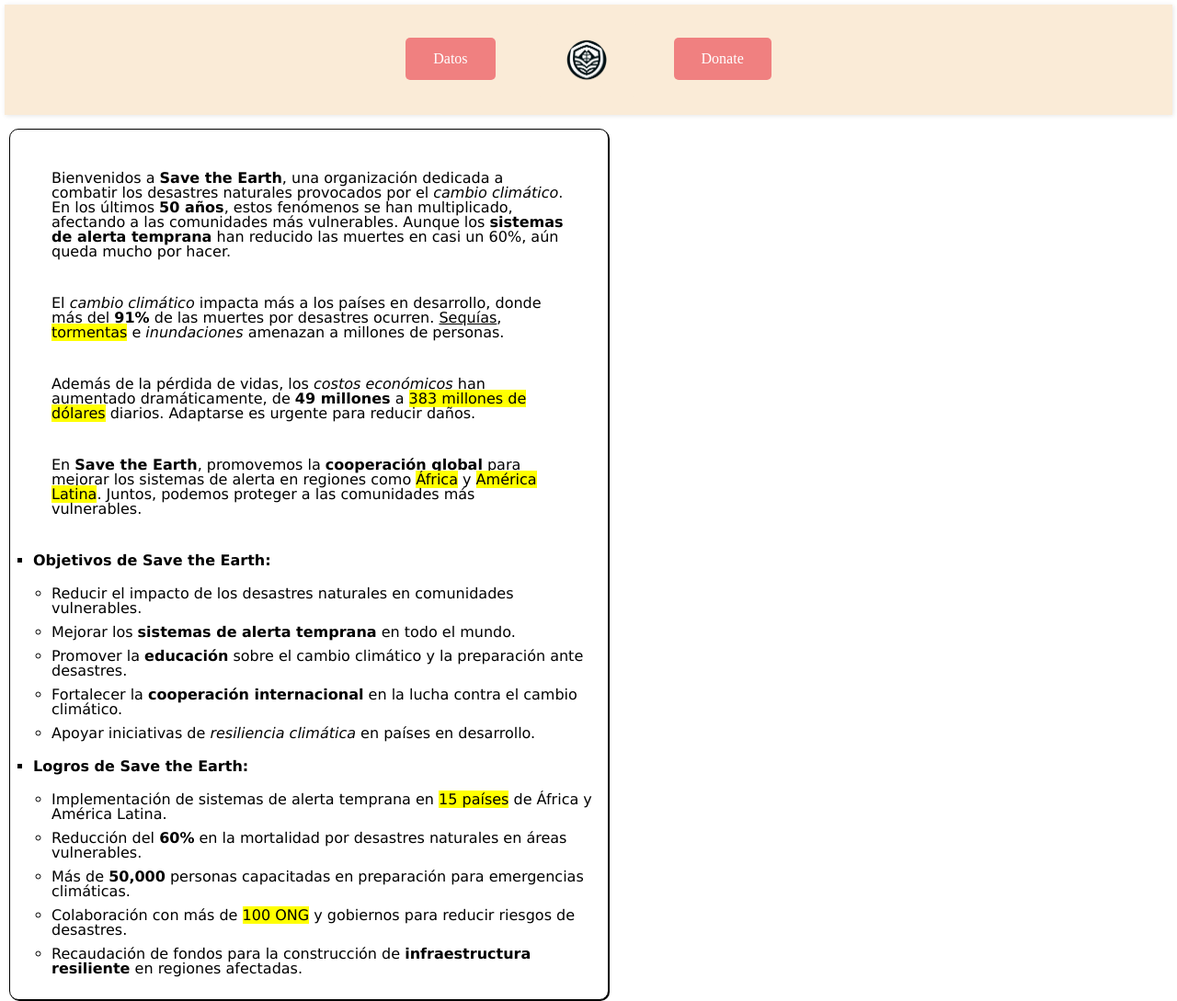
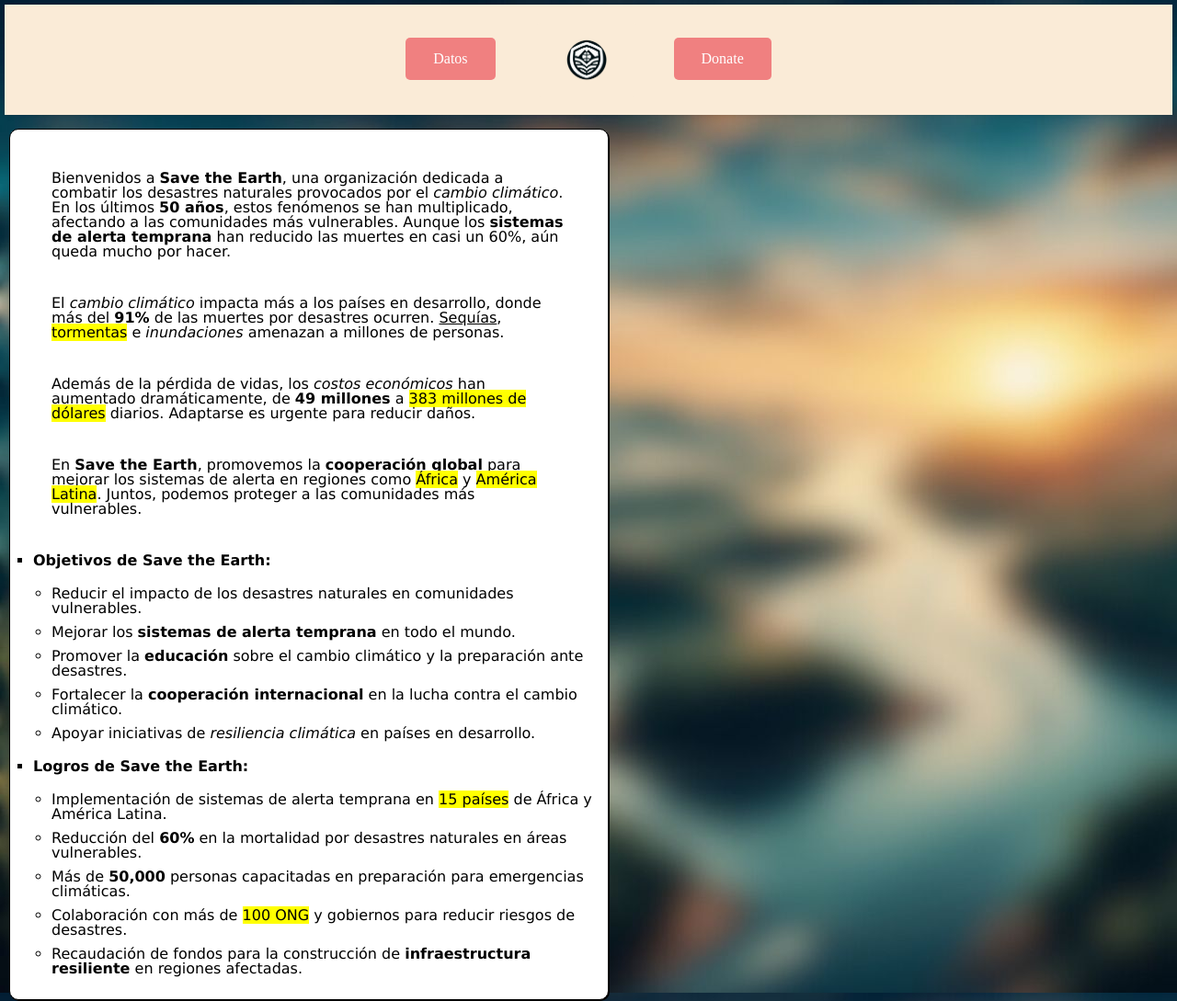
Before and after one commit to levijcdfEVG/EvaluacionInicialDIW, a plain HTML site: page index.html in a window 1280 px wide. Shown: the top 1089 px of the page at 92% size. Drawn offline with Linux system fonts and the light colour scheme; the site is published under a folder, as on GitHub Pages, so addresses that start at the root find nothing.

Commit message:
Corrigir la ruta del fondo de la pagina

```diff
--- a/css/main.css
+++ b/css/main.css
@@ -25,7 +25,7 @@
 
 /* Fondo de la página usando una imagen */
 body {
-    background-image: url(/img/background.jpg); /* Imagen de fondo */
+    background-image: url(../img/background.jpg); /* Imagen de fondo */
 }
 
 /* Estilo para el contenedor de imágenes promocionales */
```
